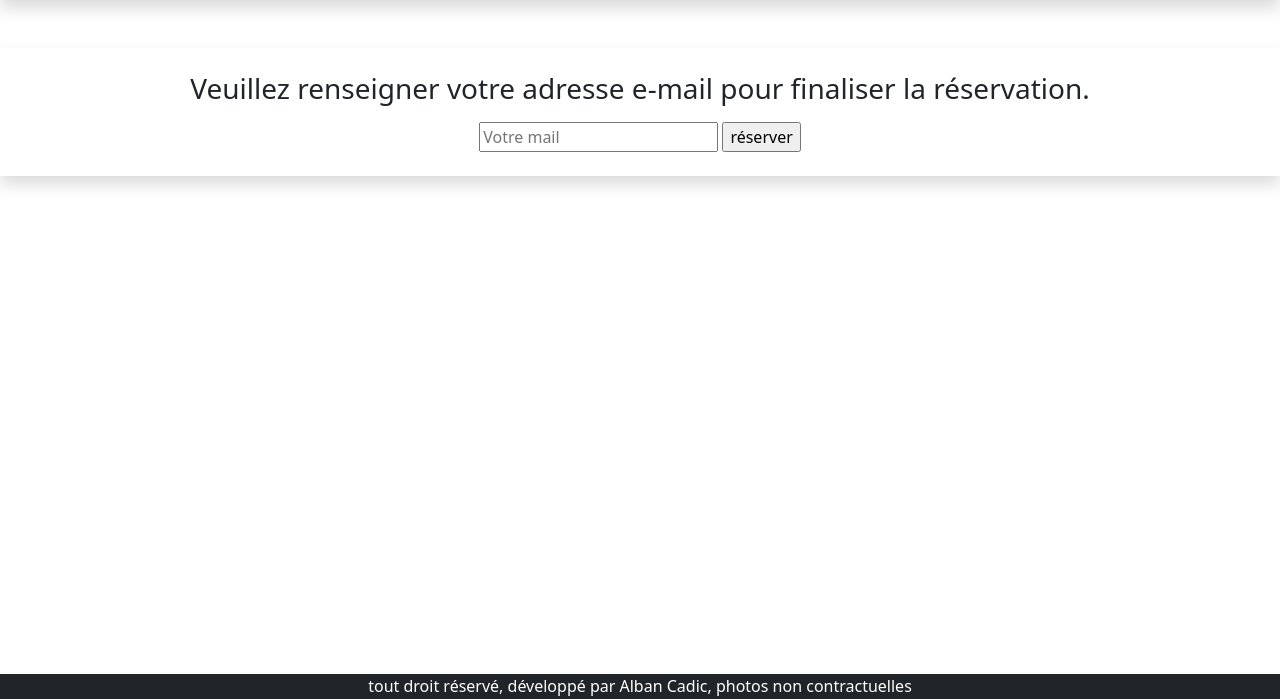
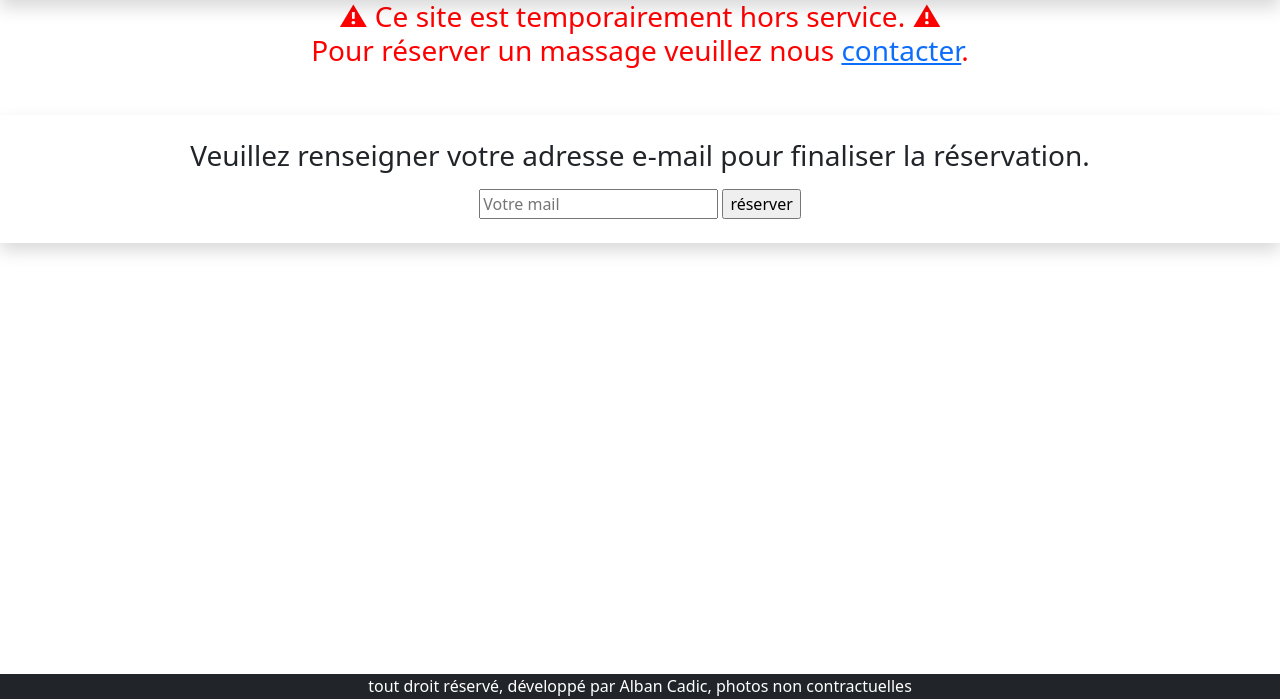
Before and after one commit to Extreme5/mon-nouveau-blog, a Django app: page /reservation4 in a window 1280 px wide. Shown: the part 101-800 px from the top of the page. Run offline with Django 4.2, Linux system fonts and the light colour scheme; grey boxes are pictures that could not be loaded.

Commit message:
hors service

```diff
--- a/extreme/templates/bases.html
+++ b/extreme/templates/bases.html
@@ -38,6 +38,8 @@
       border-bottom: 1px solid;
       background: #404040;
     }
+    .hs
+    {color: red}
 
 	</style>
 
@@ -65,6 +67,10 @@
       </ul>
     </div>
   </nav>
+  <center>
+  <p class="hs h3">⚠ Ce site est temporairement hors service. ⚠<br>
+  Pour réserver un massage veuillez nous <a href="{% url 'contact'%}">contacter</a>.</p>
+  </center>
 {% block content %}
 
 	{% endblock %}
```
Lines whose indentation alone changed are shown as unchanged.
